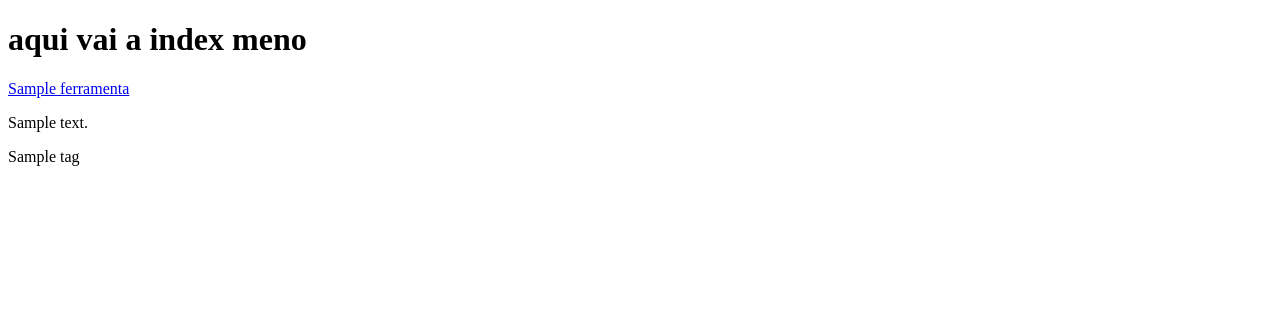
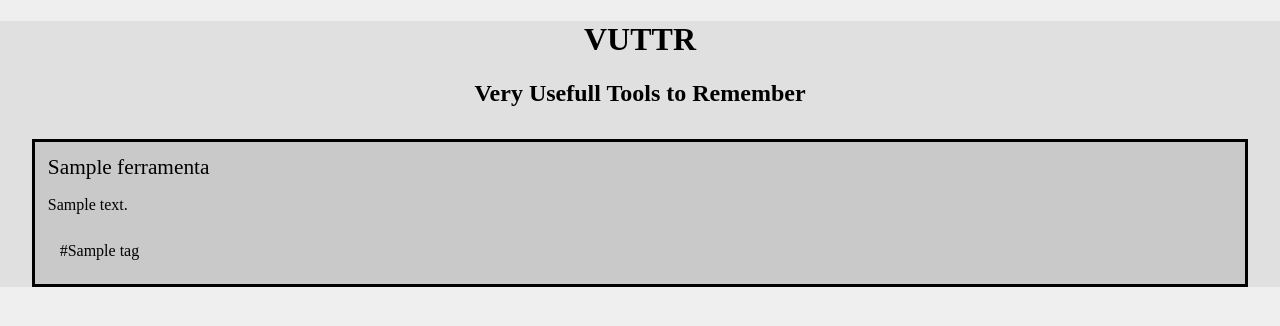
Before and after one commit to YanGianini/t2-hipermidia, a Python web app: template application/view/templates/index.html in a window 1280 px wide. Shown: the top 326 px of the page. Run offline with Jinja, Linux system fonts and the light colour scheme; the template is opened without the code that fills it: most values are stand-ins (such as "Sample title", 1, 10 or a date in 2020).

Commit message:
adcionanado estilização inicial

```diff
--- /dev/null
+++ b/application/view/static/style.css
@@ -0,0 +1,34 @@
+html, body {
+    box-sizing: border-box;
+    padding: 0;
+    margin: 0;
+    background-color: hsla(0, 0%, 0%, 0.062);
+}
+
+div#titulos {
+    text-align: center;
+}
+
+div#card_ferramenta {
+    background-color: rgba(0, 0, 0, 0.1);
+    padding: 1%;
+    margin: 2.5%;
+    border-style: solid;
+}
+
+div#card_ferramenta a {
+    color: black;
+    text-decoration: none;
+    font-size: 16pt;
+}
+
+div#tags {
+    border: gray;
+}
+
+li.tag {
+    display: inline-block;
+    color: black;
+    margin: 0.5%;
+    padding: 0.5%;
+}
--- a/application/view/templates/index.html
+++ b/application/view/templates/index.html
@@ -4,19 +4,24 @@
     <meta charset="UTF-8">
     <meta http-equiv="X-UA-Compatible" content="IE=edge">
     <meta name="viewport" content="width=device-width, initial-scale=1.0">
-    <title>Document</title>
+    <link rel="stylesheet" href="{{ url_for('static', filename='style.css') }}">
+    <title>VUTTR</title>
 </head>
 <body>
+    <div id="titulos">
+        <h1>VUTTR</h1>
+        <h2>Very Usefull Tools to Remember</h2>
+    </div>
+
     <div>
-        <h1> aqui vai a index meno</h1>
-
     {% for ferramenta in lista_ferramentas %}
-    <div>
+        <div id="card_ferramenta">
             <a href="{{ ferramenta.get_link }}">{{ ferramenta.get_nome() }}</a>
             <p>{{ ferramenta.get_descricoes() }}</p>
-        <div>
+
+            <div id="tags">
             {% for tag in ferramenta.get_tags() %}
-        <p>{{ tag }}</p>
+            <li class="tag">#{{ tag }}</li>
             {% endfor %}
             </div>
 
```
Lines whose indentation alone changed are shown as unchanged.
